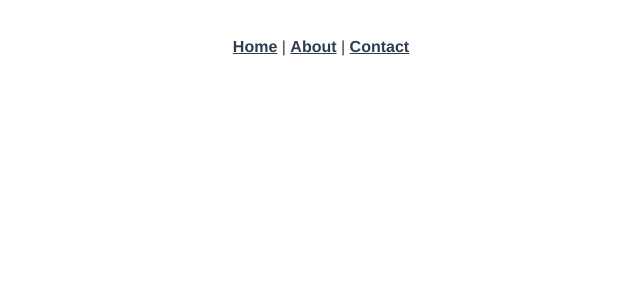
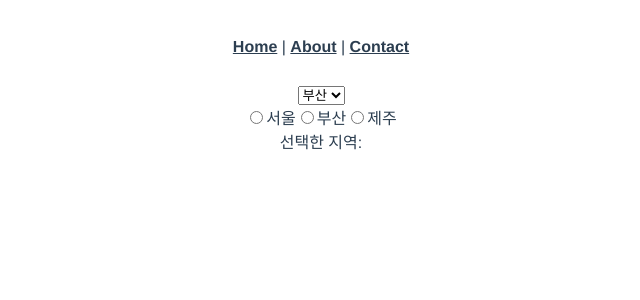
Before and after one commit to jyryuitpro/vue-default, a Vue app: page /example02 in a window 1280 px wide. Shown: the top 300 px of the page, without its empty margins (319-959 px from the left). Built offline with nearby package versions, Linux system fonts and the light colour scheme.

Commit message:
입력폼 데이터 바인딩 - select, checkbox, radio

```diff
--- a/src/router/index.js
+++ b/src/router/index.js
@@ -45,9 +45,14 @@ const routes = [
     component: () => import(/* webpackChunkName: "about" */ '../views/DataBindingHtml.vue')
   },
   {
-    path: '/example',
-    name: 'Example',
-    component: () => import(/* webpackChunkName: "about" */ '../views/Example.vue')
+    path: '/example01',
+    name: 'Example01',
+    component: () => import(/* webpackChunkName: "about" */ '../views/Example01.vue')
+  },
+  {
+    path: '/example02',
+    name: 'Example02',
+    component: () => import(/* webpackChunkName: "about" */ '../views/Example02.vue')
   },
 ]
 
--- a/src/views/Example.vue
+++ b/src/views/Example01.vue
@@ -9,7 +9,7 @@
 
 <script>
 export default {
-  name: "Example",
+  name: "Example01",
   components: {},
   data() {
     return {
--- /dev/null
+++ b/src/views/Example02.vue
@@ -0,0 +1,72 @@
+<template>
+  <div>
+    <select v-model="city">
+      <option value="02">서울</option>
+      <option value="21">부산</option>
+      <option value="064">제주</option>
+    </select>
+    <br>
+<!--    <label><input type="checkbox" v-model="checked">{{checked}}</label>-->
+<!--    <br>-->
+<!--    <label><input type="checkbox" value="서울" v-model="checked">서울</label>-->
+<!--    <label><input type="checkbox" value="부산" v-model="checked">부산</label>-->
+<!--    <label><input type="checkbox" value="제주" v-model="checked">제주</label>-->
+<!--    <br>-->
+<!--    <span>체크한 지역: {{checked}}</span>-->
+<!--    <br>-->
+<!--    <label><input type="radio" value="서울" v-model="picked"/>서울</label>-->
+<!--    <label><input type="radio" value="부산" v-model="picked"/>부산</label>-->
+<!--    <label><input type="radio" value="제주" v-model="picked"/>제주</label>-->
+<!--    <br>-->
+<!--    <span>선택한 지역: {{picked}}</span>-->
+<!--    <label><input type="radio" v-bind:value="radio1" v-model="picked"/>서울</label>-->
+<!--    <label><input type="radio" v-bind:value="radio2" v-model="picked"/>부산</label>-->
+<!--    <label><input type="radio" v-bind:value="radio3" v-model="picked"/>제주</label>-->
+<!--    <br>-->
+<!--    <span>선택한 지역: {{picked}}</span>-->
+<!--    <br>-->
+    <label><input type="radio" v-bind:value="radio[0]" v-model="picked"/>서울</label>
+    <label><input type="radio" v-bind:value="radio[1]" v-model="picked"/>부산</label>
+    <label><input type="radio" v-bind:value="radio[2]" v-model="picked"/>제주</label>
+    <br>
+    <span>선택한 지역: {{picked}}</span>
+  </div>
+</template>
+
+<script>
+export default {
+  name: "Example02",
+  components: {},
+  data() {
+    return {
+      city: "21",
+      // checked: false,
+      checked: [],
+      radio: ["서울", "부산", "제주"],
+      radio1: "서울2",
+      radio2: "부산2",
+      radio3: "제주2",
+      picked: "",
+    };
+  },
+  setup() {
+
+  },
+  created() {
+    //Vue Component가 생성이되는 순간에 실행
+  },
+  mounted() {
+    //Html이 실제 화면에 로딩이 되는 순간에 실행
+  },
+  unmounted() {
+    //다른 Component로 이동할 때, 실행
+  },
+  methods() {
+    //Component안에서 사용할 메소드(함수) 정의
+  },
+}
+</script>
+
+<style scoped>
+
+</style>
```
